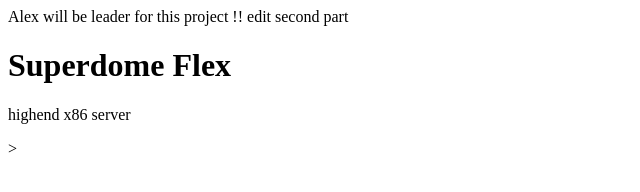
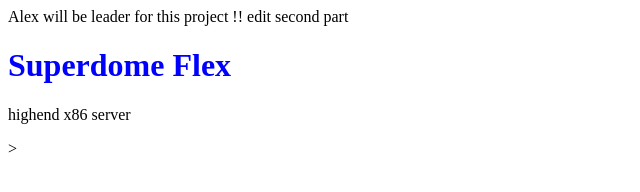
Before and after one commit to sskccho/company-project, a plain HTML site: page index.html in a window 1280 px wide. Shown: the whole page, without its empty margins (0-640 px from the left). Drawn offline with Linux system fonts and the light colour scheme.

Commit message:
header color change

```diff
--- a/index.html
+++ b/index.html
@@ -6,6 +6,9 @@
   <meta http-equiv="X-UA-Compatible" content="IE=edge">
   <meta name="viewport" content="width=device-width, initial-scale=1.0">
   <title>Document</title>
+  <style>
+    h1 { color: blue };
+  </style>
 </head>
 
 <body>
```
